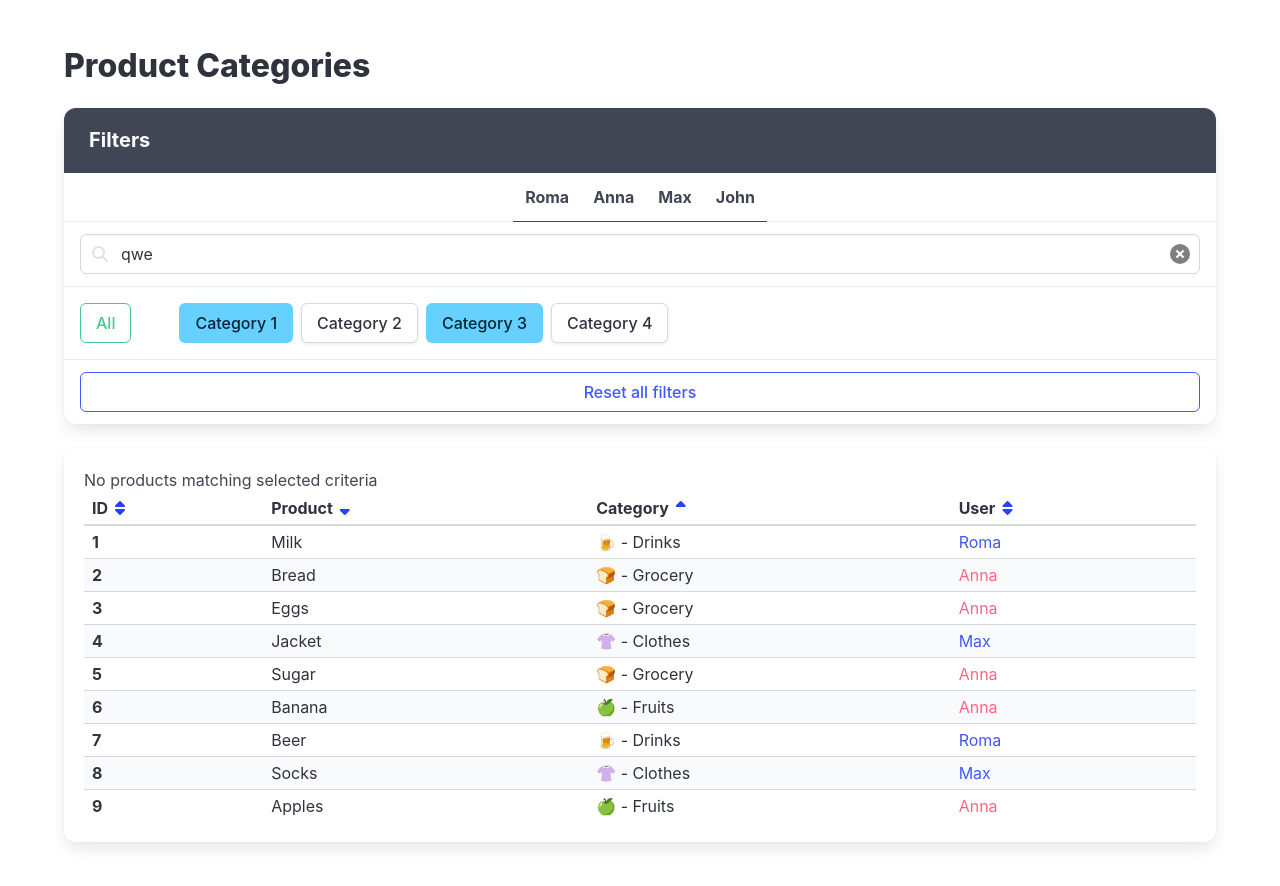
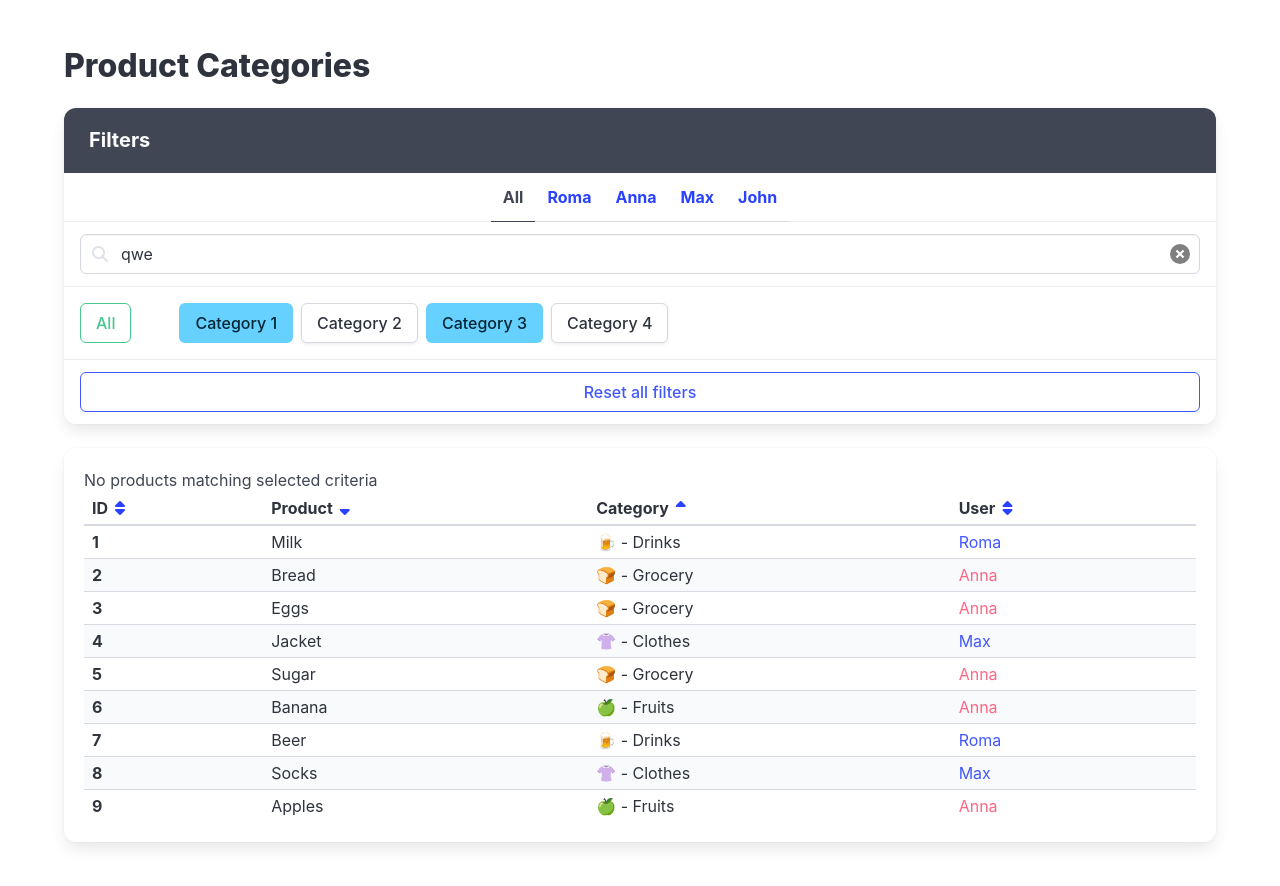
Before and after one commit to Tysiachnyk/superpooper, a React (Vite) app: page / in a window 1280 px wide. Shown: the top 886 px of the page. Built offline with nearby package versions, Linux system fonts and the light colour scheme.

Commit message:
Solve 2 step

```diff
--- a/src/App.jsx
+++ b/src/App.jsx
@@ -49,6 +49,7 @@ export const App = () => {
               <Users
                 users={usersFromServer}
                 setSelectedUserId={setSelectedUserId}
+                selectedUserId={selectedUserId}
               />
               {/* <a data-cy="FilterAllUsers" href="#/">
                 All
--- a/src/components/Users/Users.jsx
+++ b/src/components/Users/Users.jsx
@@ -1,11 +1,19 @@
-export function Users({ users, setSelectedUserId }) {
+export function Users({ users, setSelectedUserId, selectedUserId }) {
   return (
     <>
+      <a
+        data-cy="FilterAllUsers"
+        href="#/"
+        className={selectedUserId === null ? 'is-active' : ''}
+        onClick={() => setSelectedUserId(null)}
+      >
+        All
+      </a>
       {users.map(user => (
         <a
           data-cy="FilterUser"
           href="#/"
-          className="is-active"
+          className={selectedUserId === user.id ? 'is-active' : ''}
           onClick={() => setSelectedUserId(user.id)}
         >
           {user.name}
```
